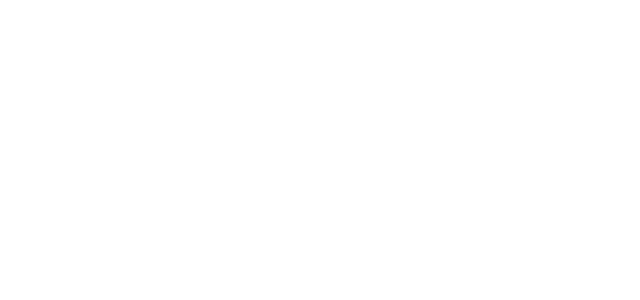
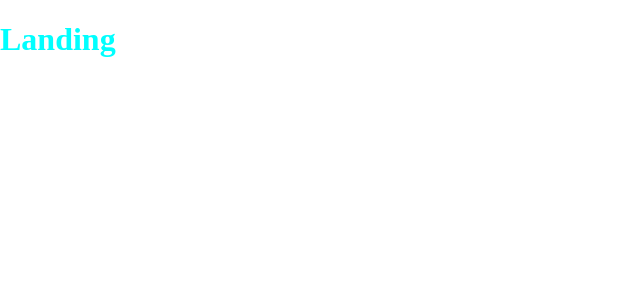
Before and after one commit to JVR-07/Fly-Faster, a React (Vite) app: page / in a window 1280 px wide. Shown: the top 300 px of the page, without its empty margins (0-640 px from the left). Built offline with nearby package versions, Linux system fonts and the light colour scheme.

Commit message:
Adding React Routes]

```diff
--- a/src/App.jsx
+++ b/src/App.jsx
@@ -1,7 +1,17 @@
 import { useState } from 'react'
 import './App.css'
+import { Routes, Route } from 'react-router-dom'
+
+//Views
+import Landing from './landing-view/Landing.jsx'
+import Client from './client-view/pages/Home.jsx'
 
 function App() {
+  return (
+    <Routes>
+      <Route path='/' element={<Landing/>}/>
+    </Routes>
+  )
 }
 
 export default App
--- /dev/null
+++ b/src/client-view/pages/Home.jsx
@@ -0,0 +1,10 @@
+//Styles
+import '../styles/home.css'
+
+function Home() {
+    return (
+        <h1>Hello World</h1>
+    )
+}
+
+export default Home
--- /dev/null
+++ b/src/client-view/styles/home.css
@@ -0,0 +1,3 @@
+h1 {
+    color: aqua;
+}
--- /dev/null
+++ b/src/general-components/navbar/Navbar.jsx
@@ -0,0 +1,10 @@
+//Styles
+import './navbar.css'
+
+function Navbar() {
+    return(
+        <></>
+    )
+}
+
+export default Navbar
--- /dev/null
+++ b/src/general-components/navbar/navbar.css
@@ -0,0 +1,9 @@
+/* tags */
+header {
+    display: flex;
+    background-color: blueviolet;
+    height: 3rem;
+
+}
+
+/* class */
--- a/src/index.css
+++ b/src/index.css
@@ -0,0 +1,7 @@
+html {
+    font-size: 16px;
+}
+
+body {
+    margin: 0px;
+}
--- /dev/null
+++ b/src/landing-view/Landing.jsx
@@ -0,0 +1,13 @@
+//components
+import Navbar from '../general-components/navbar/Navbar.jsx'
+//styles
+import './styles/landing.css'
+
+
+function Landing() {
+    return (
+        <h1>Landing</h1>
+    )
+}
+
+export default Landing
--- /dev/null
+++ b/src/landing-view/styles/landing.css
@@ -0,0 +1,3 @@
+h1 {
+    color: blueviolet;
+}
--- a/src/main.jsx
+++ b/src/main.jsx
@@ -1,11 +1,13 @@
 import { StrictMode } from 'react'
 import { createRoot } from 'react-dom/client'
-import { BrowserRouter, Routes, Route } from 'react-router-dom'
+import { BrowserRouter } from 'react-router-dom'
 import './index.css'
 import App from './App.jsx'
 
 createRoot(document.getElementById('root')).render(
   <StrictMode>
-    <App />
+    <BrowserRouter>
+      <App />
+    </BrowserRouter>
   </StrictMode>,
 )
```
